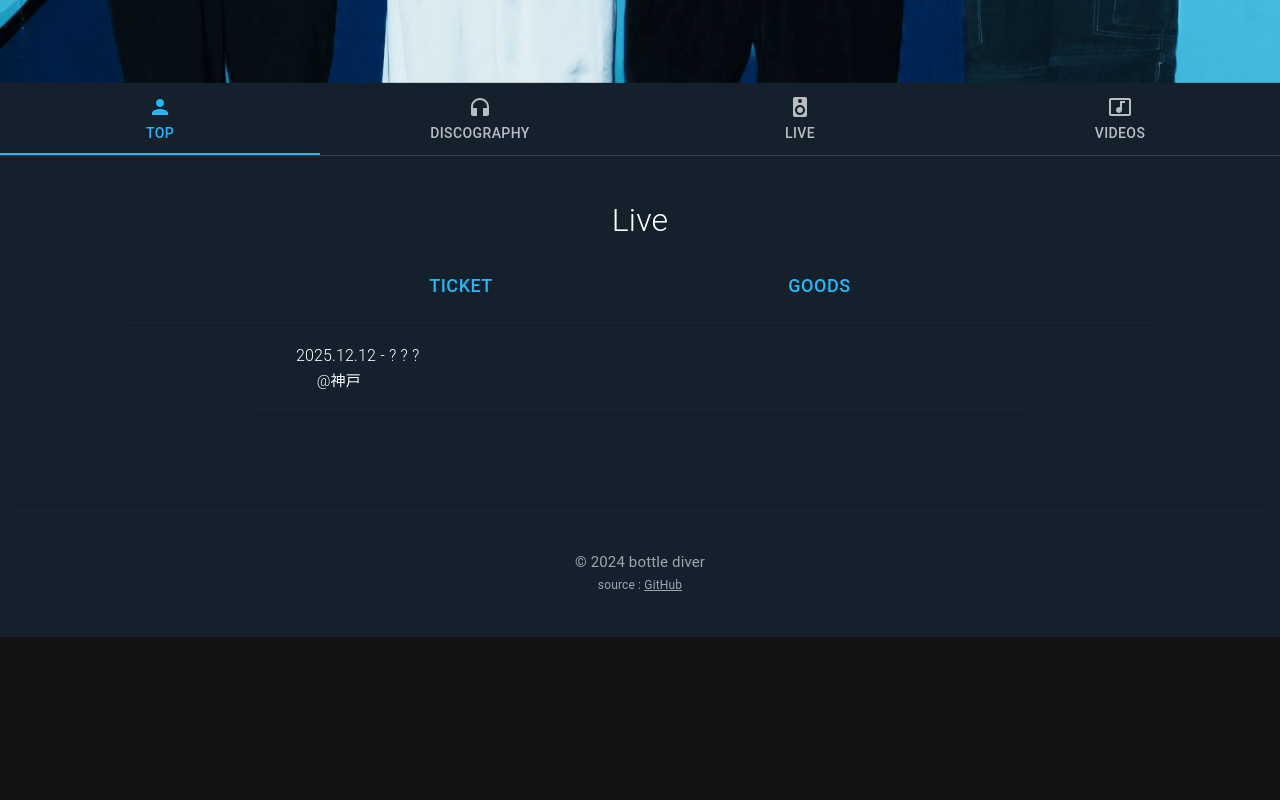
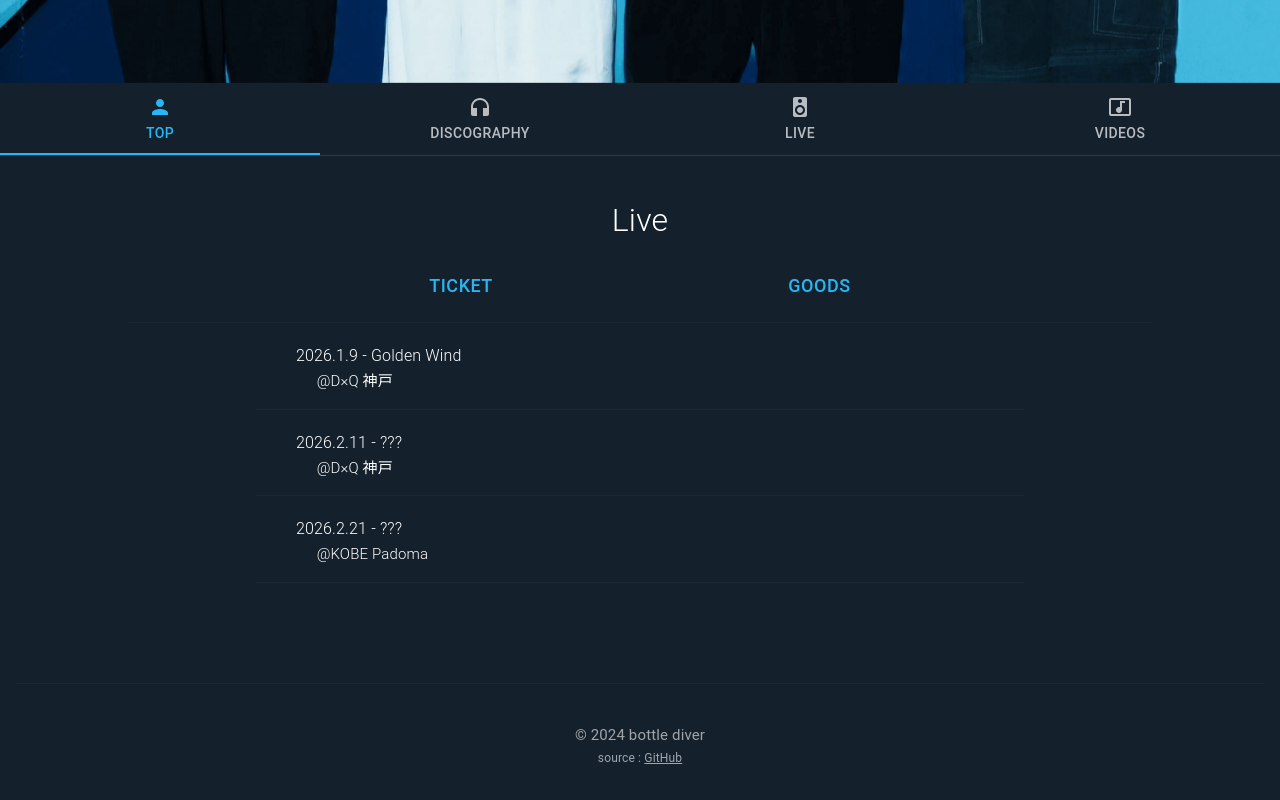
Before and after one commit to Kent0011/bottlediver, a React (Create React App) app in the folder bottlediver/: page /live in a window 1280 px wide. Shown: the part 771-1571 px from the top of the page. Before the commit the page ends 1408 px from the top, so only its background shows below. Built offline with nearby package versions, Linux system fonts and the light colour scheme.

Commit message:
ライブ情報更新

```diff
--- a/bottlediver/src/components/Live.tsx
+++ b/bottlediver/src/components/Live.tsx
@@ -54,13 +54,45 @@ const Live = () => {
             <Box sx={{ maxWidth: '800px', margin: '0 auto' }}>
                 <FadeAnimation>
                     <LiveContent
-                        title="2025.12.12 - ? ? ?"
-                        modalTitle="? ? ?"
-                        place="神戸"
-                        with="? ? ?"
-                        time="? ? ?"
-                        ticket="? ? ?"
-                        link=""
+                        title="2026.1.9 - Golden Wind"
+                        modalTitle="2026.1.9 - Golden Wind"
+                        place="D×Q 神戸"
+                        with="Dufferin / Norwegian Forest Cat"
+                        time=""
+                        ticket="一般2500円 / 大学生1400円 / 高校生以下400円"
+                        link="https://x.com/dq_kobe2022/status/1993650948791771148?s=46"
+                    />
+                </FadeAnimation>
+                <FadeAnimation>
+                    <Divider variant="middle" />
+                </FadeAnimation>
+            </Box>
+            <Box sx={{ maxWidth: '800px', margin: '0 auto' }}>
+                <FadeAnimation>
+                    <LiveContent
+                        title="2026.2.11 - ???"
+                        modalTitle="2026.2.11"
+                        place="D×Q 神戸"
+                        with="???"
+                        time="???"
+                        ticket="???"
+                        link="#"
+                    />
+                </FadeAnimation>
+                <FadeAnimation>
+                    <Divider variant="middle" />
+                </FadeAnimation>
+            </Box>
+            <Box sx={{ maxWidth: '800px', margin: '0 auto' }}>
+                <FadeAnimation>
+                    <LiveContent
+                        title="2026.2.21 - ???"
+                        modalTitle="2026.2.21"
+                        place="KOBE Padoma"
+                        with="???"
+                        time="???"
+                        ticket="???"
+                        link="#"
                     />
                 </FadeAnimation>
                 <FadeAnimation>
```
